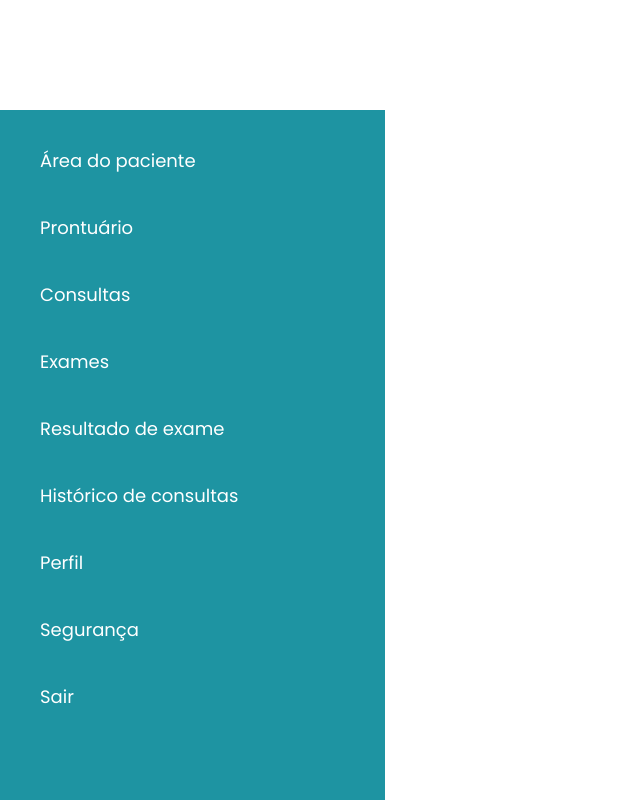
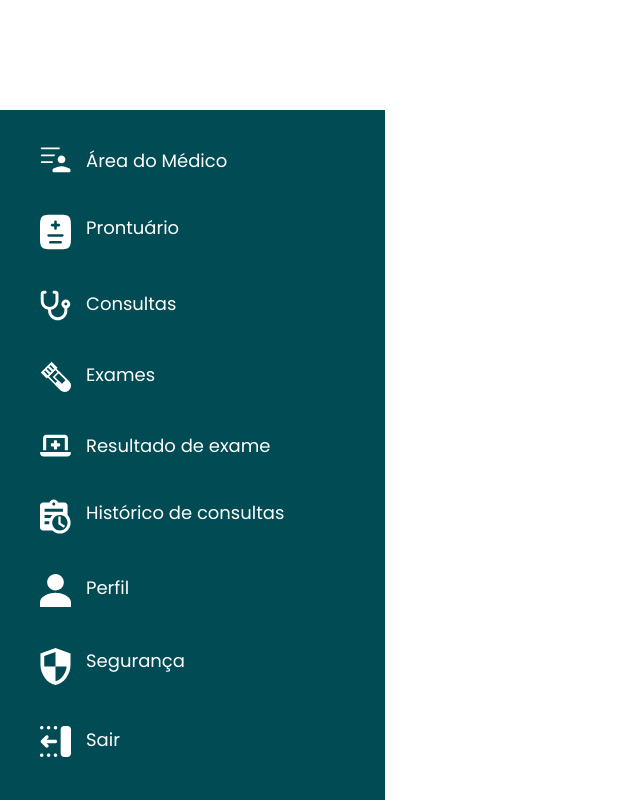
Before and after one commit to SAS-Organizacao/SAS-FrontEnd, a React (Vite) app: page /menulateralprof in a window 1280 px wide. Shown: the top 800 px of the page, without its empty margins (0-640 px from the left). Built offline with nearby package versions, Linux system fonts and the light colour scheme.

Commit message:
styles - alteração no menu lateral do profissional

```diff
--- a/src/components/Menu_lateral_prof/index.jsx
+++ b/src/components/Menu_lateral_prof/index.jsx
@@ -1,4 +1,13 @@
 import '../Menu_lateral_prof/menulateralprof.css'
+import Imgpaciente from '../../assets/images/icon-areapaciente.svg'
+import Imgprontuario from '../../assets/images/icon-prontuario.svg'
+import Imgconsultas from '../../assets/images/icon-consultas.svg'
+import Imgexames from '../../assets/images/icon-exames.svg'
+import Imgresultado from '../../assets/images/icon-resultadoexame.svg'
+import Imghistorico from '../../assets/images/icon-histconsulta.svg'
+import Imgperfil from '../../assets/images/icon-perfil.svg'
+import Imgsegurança from '../../assets/images/icon-segurança.svg'
+import Imgsair from '../../assets/images/icon-sair.svg'
 
 export default function Menulateralprof() {
 
@@ -9,46 +18,46 @@ export default function Menulateralprof() {
                 <div className='btn_lateral-prof'>
 
                     <div className="menu-column-prof">
-                        {/* <img src={Imgpaciente} alt="" width={31} /> */}
-                        <a href="/areapaciente">Área do paciente</a>
+                        <img src={Imgpaciente} alt="" width={31} />
+                        <a href="">Área do Médico</a>
                     </div>
 
                     <div className="menu-column-prof">
-                        {/* <img src={Imgprontuario} alt="" width={31} /> */}
+                        <img src={Imgprontuario} alt="" width={31} />
                         <a href="">Prontuário</a>
 
                     </div><div className="menu-column-prof">
-                        {/* <img src={Imgconsultas} alt="" width={31} /> */}
+                        <img src={Imgconsultas} alt="" width={31} />
                         <a href="/agendarconsulta">Consultas</a>
                     </div>
 
                     <div className="menu-column-prof">
-                        {/* <img src={Imgexames} alt="" width={31} /> */}
+                        <img src={Imgexames} alt="" width={31} />
                         <a href="">Exames</a>
                     </div>
 
                     <div className="menu-column-prof">
-                        {/* <img src={Imgresultado} alt="" width={31} /> */}
+                        <img src={Imgresultado} alt="" width={31} />
                         <a href="">Resultado de exame</a>
                     </div>
 
                     <div className="menu-column-prof">
-                        {/* <img src={Imghistorico} alt="" width={31} /> */}
+                        <img src={Imghistorico} alt="" width={31} />
                         <a href="">Histórico de consultas</a>
                     </div>
 
                     <div className="menu-column-prof">
-                        {/* <img src={Imgperfil} alt="" width={31} /> */}
+                        <img src={Imgperfil} alt="" width={31} />
                         <a href="">Perfil</a>
                     </div>
 
                     <div className="menu-column-prof">
-                        {/* <img src={Imgsegurança} alt="" width={31} /> */}
+                        <img src={Imgsegurança} alt="" width={31} />
                         <a href="">Segurança</a>
                     </div>
 
                     <div className="menu-column-prof">
-                        {/* <img src={Imgsair} alt="" width={31} /> */}
+                        <img src={Imgsair} alt="" width={31} />
                         <a href="/">Sair</a>
                     </div>
 
--- a/src/components/Menu_lateral_prof/menulateralprof.css
+++ b/src/components/Menu_lateral_prof/menulateralprof.css
@@ -1,24 +1,12 @@
 .lateral-prof {
     width: 385px;
    height: 956px;
-   background-color: #1E94A2;
+   background-color: #004B54;
    left: 0;
    position: absolute;
    top: 110px;
    padding: 40px;
    z-index: 1;
-   /* position: fixed;
-   top: 60px;
-   left: 0;
-   width: 350px;
-   height: calc(100vh - 60px);
-   background-color: #1E94A2;
-   color: white;
-   padding: 20px;
-   z-index: 998;
-   overflow-y: auto;
-   margin-top: 3.1em;  */
-
 }
 
 .btn_lateral-prof {
--- a/src/pages/Area_profissional/areaprofissional.css
+++ b/src/pages/Area_profissional/areaprofissional.css
@@ -6,7 +6,6 @@
 
 .agendamentos-container {
     width: 500px;
-    background-color: red;
 }
 
 .tabela-agendamentos {
```
